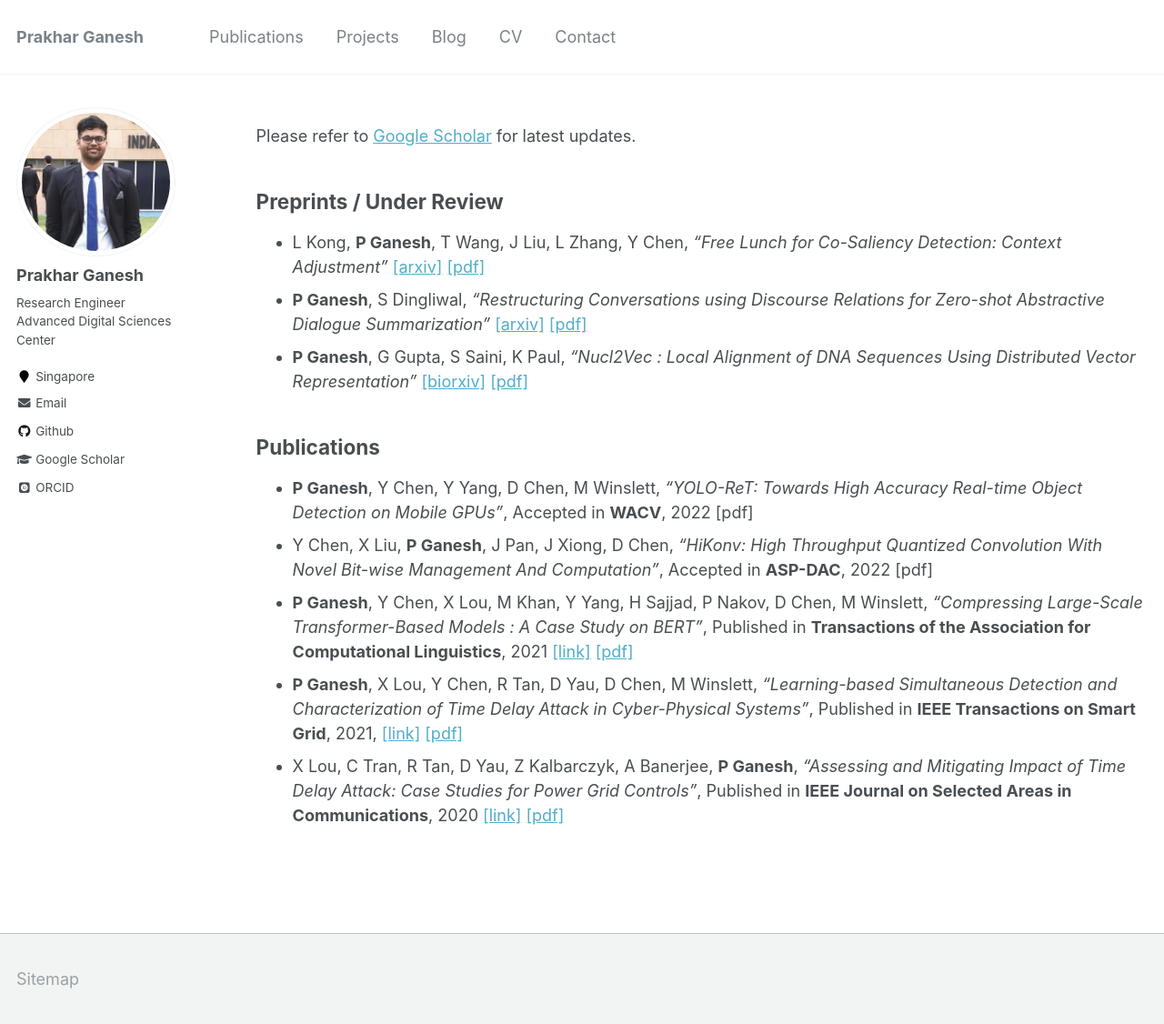
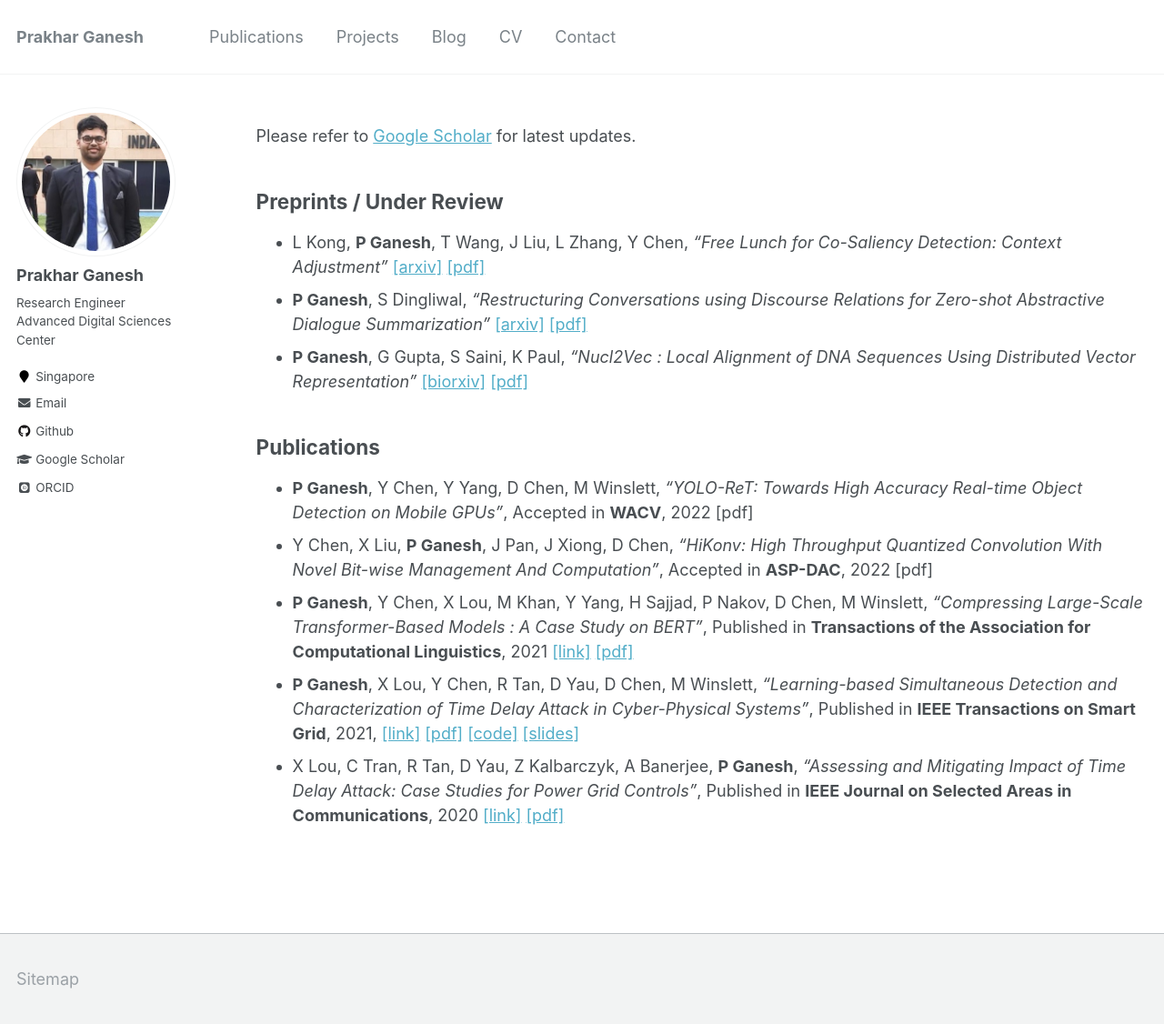
Before and after one commit to prakharg24/prakharg24.github.io, a Jekyll site: the page built from _pages/publications.md, in a window 1280 px wide and 1126 px high. Shown: the whole window at 91% size. Built offline with Jekyll 4.4.1, drawn with Linux system fonts in a browser that asks for light colours; some web fonts are replaced.

Commit message:
Update publications.md

```diff
--- a/_pages/publications.md
+++ b/_pages/publications.md
@@ -23,6 +23,6 @@ Please refer to [Google Scholar](https://scholar.google.co.in/citations?user=Xd5
 * Y Chen, X Liu, **P Ganesh**, J Pan, J Xiong, D Chen, _"HiKonv: High Throughput Quantized Convolution With Novel Bit-wise Management And Computation"_, Accepted in **ASP-DAC**, 2022 \[pdf\]
 * **P Ganesh**, Y Chen, X Lou, M Khan, Y Yang, H Sajjad, P Nakov, D Chen, M Winslett, _"Compressing Large-Scale Transformer-Based Models : A Case Study on BERT"_, Published in **Transactions of the Association for Computational Linguistics**, 2021 [\[link\]](https://direct.mit.edu/tacl/article/doi/10.1162/tacl_a_00413/107387/Compressing-Large-Scale-Transformer-Based-Models-A){:target="_blank"} [\[pdf\]](http://prakharg24.github.io/files/bert_compression.pdf){:target="_blank"}
 * **P Ganesh**, X Lou, Y Chen, R Tan, D Yau, D Chen, M Winslett, _"Learning-based Simultaneous Detection and Characterization of Time Delay Attack in Cyber-Physical Systems"_, Published in **IEEE Transactions on Smart Grid**, 2021,
-[\[link\]](https://ieeexplore.ieee.org/abstract/document/9352977){:target="_blank"} [\[pdf\]](http://prakharg24.github.io/files/learning_cps.pdf){:target="_blank"}
+[\[link\]](https://ieeexplore.ieee.org/abstract/document/9352977){:target="_blank"} [\[pdf\]](http://prakharg24.github.io/files/learning_cps.pdf){:target="_blank"} [\[code\]](https://github.com/prakharg24/tda){:target="_blank"} [\[slides\]](https://docs.google.com/presentation/d/1LDl2EMVAPyTNVsJE8wcf9DIoZgzefmnJ5lczgqPB1GE/edit#slide=id.gc6fa3c898_0_0){:target="_blank"}
 * X Lou, C Tran, R Tan, D Yau, Z Kalbarczyk, A Banerjee, **P Ganesh**, _"Assessing and Mitigating Impact of Time Delay Attack: Case Studies for Power Grid Controls"_,  Published in **IEEE Journal on Selected Areas in Communications**, 2020
 [\[link\]](https://ieeexplore.ieee.org/abstract/document/8892729){:target="_blank"} [\[pdf\]](http://prakharg24.github.io/files/assessing_cps.pdf){:target="_blank"}
```
